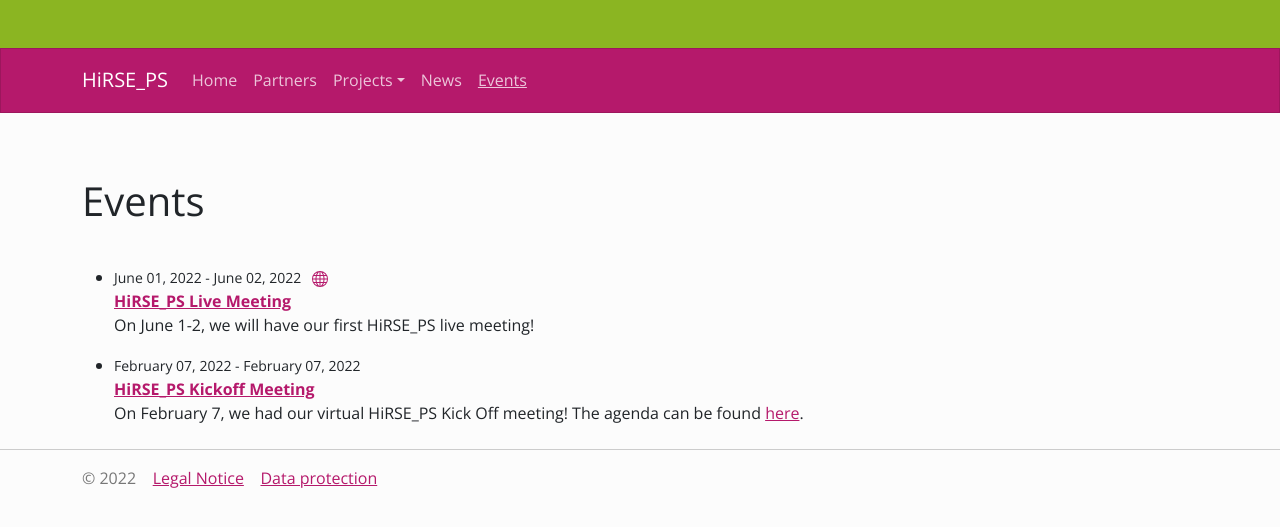
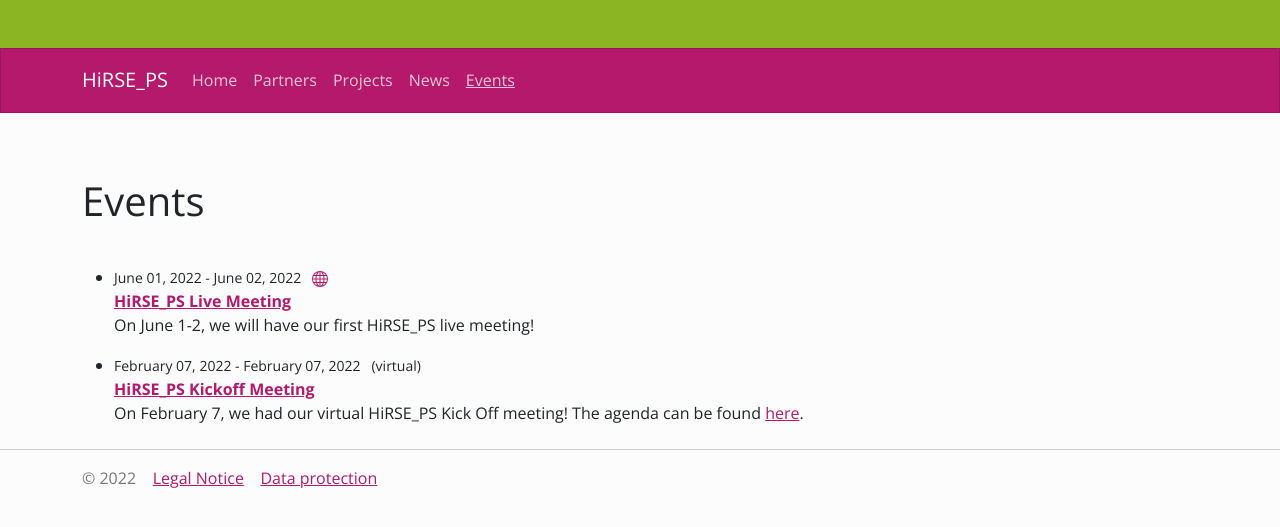
Before and after one commit to Helmholtz-HiRSE/helmholtz-hirse.github.io, a Jekyll site: the page built from events.md, in a window 1280 px wide. Shown: the top 527 px of the page. Built offline with Jekyll 4.4.1, drawn with Linux system fonts in a browser that asks for light colours; nearby versions of some CDN libraries.

Commit message:
Added projects overview

```diff
--- a/_data/navbar.yml
+++ b/_data/navbar.yml
@@ -3,7 +3,7 @@
 - name: Partners
   link: /partners.html
 - name: Projects
-  link: #
+  link: /projects.html
 - name: News
   link: /news.html
 - name: Events
--- a/_events/2022_02_25-kickoff.md
+++ b/_events/2022_02_25-kickoff.md
@@ -4,7 +4,7 @@
 start_date: 07.02.2022
 end_date: 07.02.2022
 link: none
-location:
+location: virtual
 excerpt_separator: <!--more-->
 ---
 
--- a/_includes/navbar.html
+++ b/_includes/navbar.html
@@ -7,22 +7,11 @@
   <div class="collapse navbar-collapse" id="navbarNavAltMarkup">
     <ul class="navbar-nav">
       {% for item in site.data.navbar %}
-            {% if item.name == "Projects" %}
-            <li class="nav-item dropdown">
-              <a class="nav-link dropdown-toggle" data-toggle="dropdown" href="#" role="button" aria-haspopup="true" aria-expanded="false">Projects</a>
-              <div class="dropdown-menu">
-                {% for item in site.data.projects_subnav %}
-                <a class="dropdown-item" href="{{ item.link |  prepend: site.baseurl}}">{{ item.name }}</a>
-                {% endfor %}
-              </div>
-            </li>
-            {% else %}
-            <li {% if page.url == item.link %}class="nav-item active"{% else
-              %}class="nav-item"{% endif %}>
-               <a href="{{ item.link |  prepend: site.baseurl}}" class="nav-link">{{ item.name }}</a>
-             </li>
-            {% endif %}
-        {% endfor %}
+        <li {% if page.url == item.link %}class="nav-item active"{% else
+          %}class="nav-item"{% endif %}>
+            <a href="{{ item.link |  prepend: site.baseurl}}" class="nav-link">{{ item.name }}</a>
+        </li>
+      {% endfor %}
     </ul>
   </div>
 </div>
```
